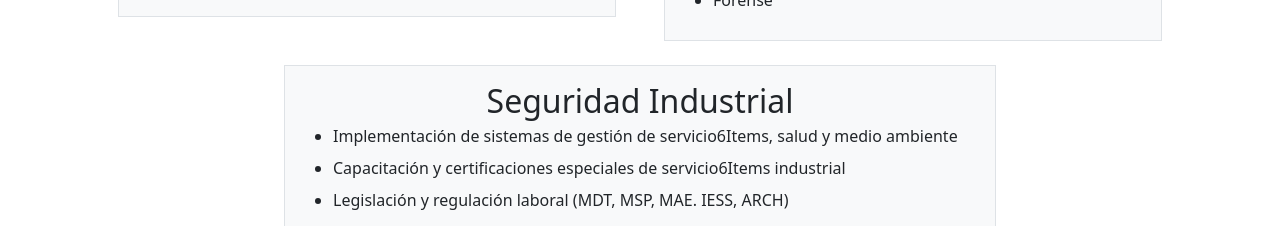
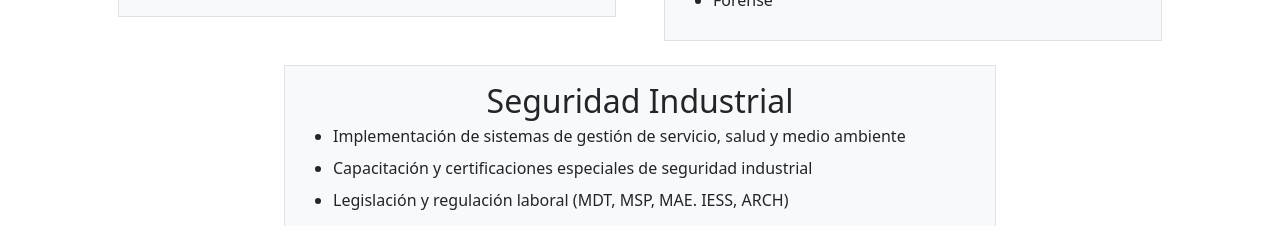
Before and after one commit to ContadoresMyA/Pagina-Contadores-MyA, a React (Create React App) app: page /catalogue in a window 1280 px wide. Shown: the part 860-1086 px from the top of the page. Built offline with nearby package versions, Linux system fonts and the light colour scheme.

Commit message:
cambio de texto
cambio de texto

```diff
--- a/src/components/catalogue.js
+++ b/src/components/catalogue.js
@@ -57,8 +57,8 @@ function Catalogue() {
     }
     const servicio6 = "Seguridad Industrial"
     const servicio6Items = {
-        1: "Implementación de sistemas de gestión de servicio6Items, salud y medio ambiente",
-        2: "Capacitación y certificaciones especiales de servicio6Items industrial",
+        1: "Implementación de sistemas de gestión de servicio, salud y medio ambiente",
+        2: "Capacitación y certificaciones especiales de seguridad industrial",
         3: "Legislación y regulación laboral (MDT, MSP, MAE. IESS, ARCH)",
         4: "Investigación de accidentes y enfermedades profesionales",
         5: "Proveedores de equipos de protección personal (EPP)",
```
